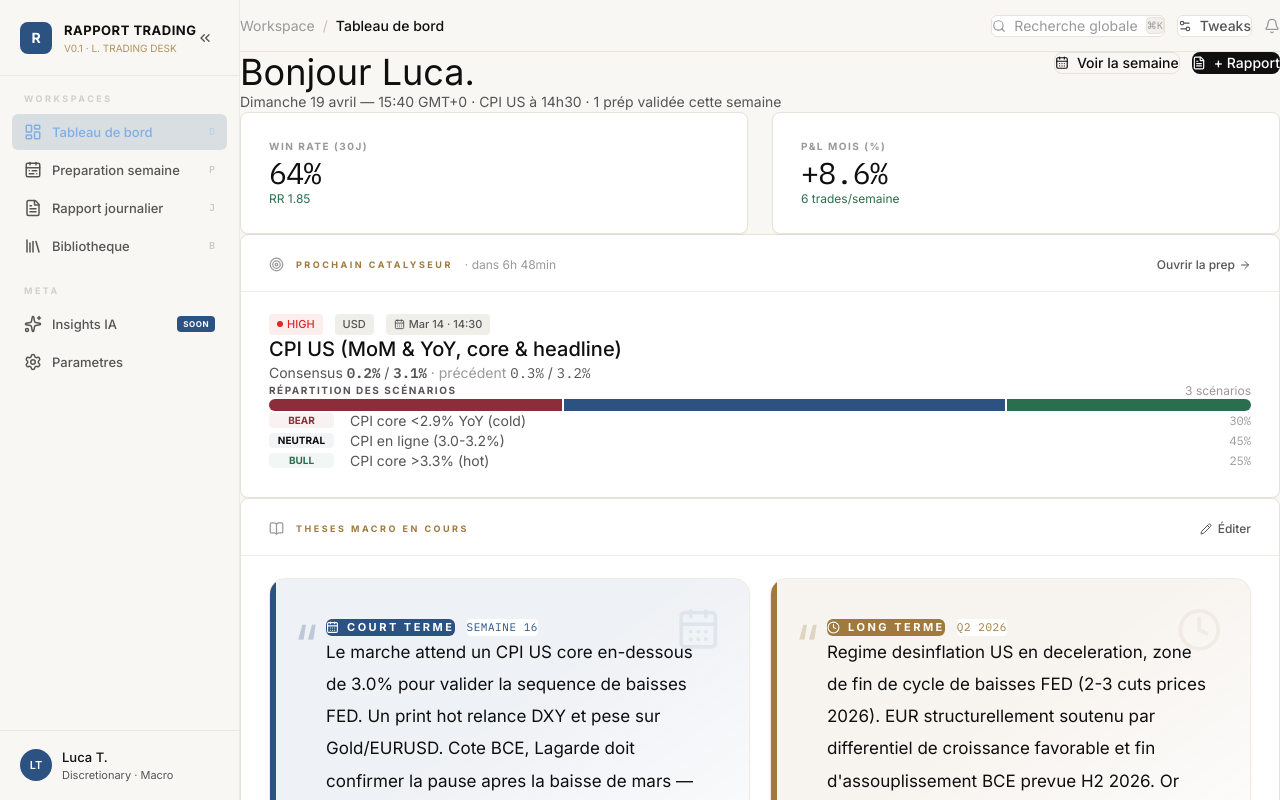
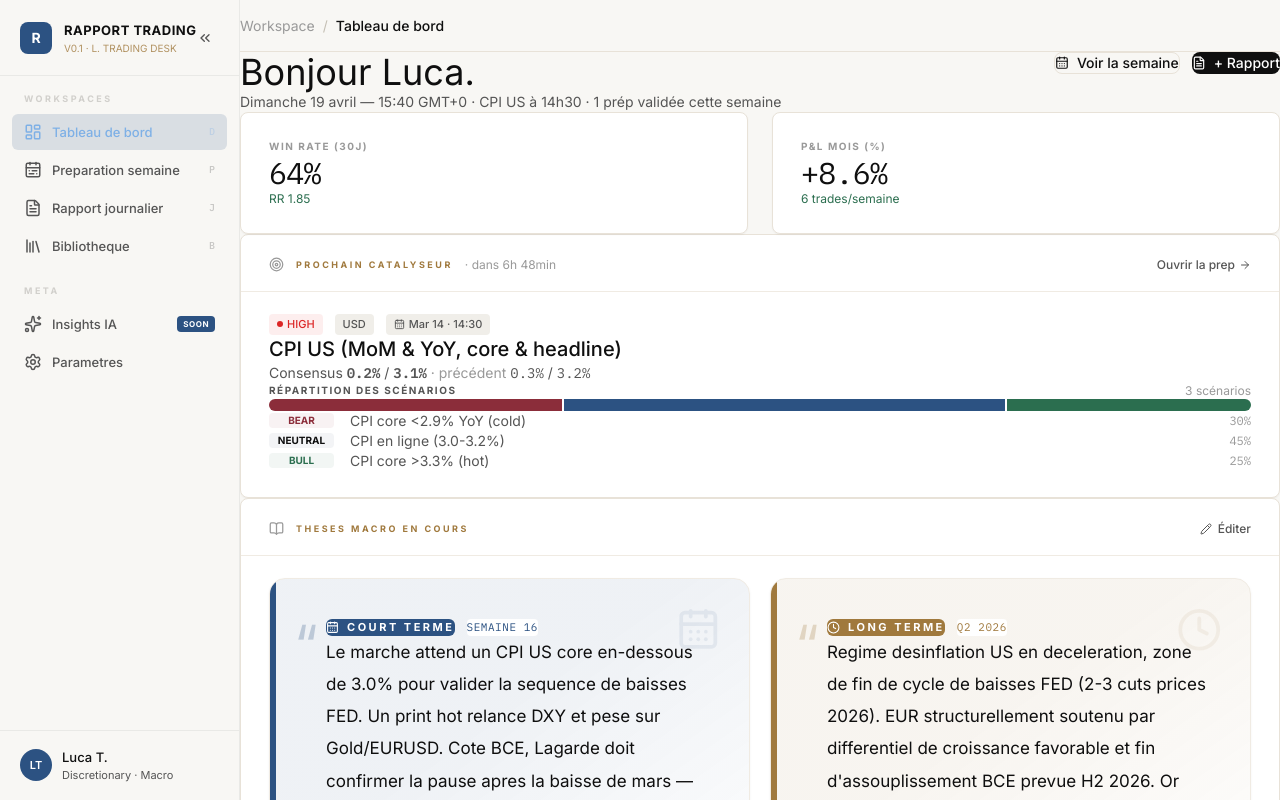
Before and after one commit to tradingluca31-boop/site-rapport-trading-, a Next.js app: page / in a window 1280 px wide. Shown: the top 800 px of the page. Built offline with nearby package versions, Linux system fonts and the light colour scheme.

Commit message:
refactor(topbar): supprime Recherche globale + Tweaks + cloche notifications

```diff
--- a/src/components/layout/TopBar.tsx
+++ b/src/components/layout/TopBar.tsx
@@ -1,7 +1,6 @@
 "use client";
 
 import { PageId } from "@/types";
-import { Search, Settings2, Bell } from "lucide-react";
 
 const PAGE_LABELS: Record<PageId, string> = {
   dashboard: "Tableau de bord",
@@ -43,44 +42,6 @@ export default function TopBar({ activePage, subtitle }: TopBarProps) {
         )}
       </div>
 
-      {/* Right side */}
-      <div className="flex items-center gap-3">
-        {/* Search */}
-        <div className="flex items-center gap-2 px-3 py-1.5 rounded-md border" style={{ borderColor: "var(--border)", background: "var(--bg-card)" }}>
-          <Search size={14} style={{ color: "var(--text-muted)" }} />
-          <span className="text-sm" style={{ color: "var(--text-muted)" }}>
-            Recherche globale
-          </span>
-          <kbd
-            className="ml-6 text-[10px] font-mono px-1.5 py-0.5 rounded border"
-            style={{
-              borderColor: "var(--border)",
-              background: "var(--bg-elevated)",
-              color: "var(--text-muted)",
-            }}
-          >
-            {"\u2318"}K
-          </kbd>
-        </div>
-
-        {/* Tweaks */}
-        <button
-          className="flex items-center gap-2 px-3 py-1.5 rounded-md border transition-colors hover:border-gray-400"
-          style={{ borderColor: "var(--border)", background: "var(--bg-card)" }}
-        >
-          <Settings2 size={14} style={{ color: "var(--text-secondary)" }} />
-          <span className="text-sm font-medium" style={{ color: "var(--text-secondary)" }}>
-            Tweaks
-          </span>
-        </button>
-
-        {/* Notifications */}
-        <button
-          className="p-2 rounded-md transition-colors hover:bg-gray-100"
-        >
-          <Bell size={16} style={{ color: "var(--text-muted)" }} />
-        </button>
-      </div>
     </header>
   );
 }
```
